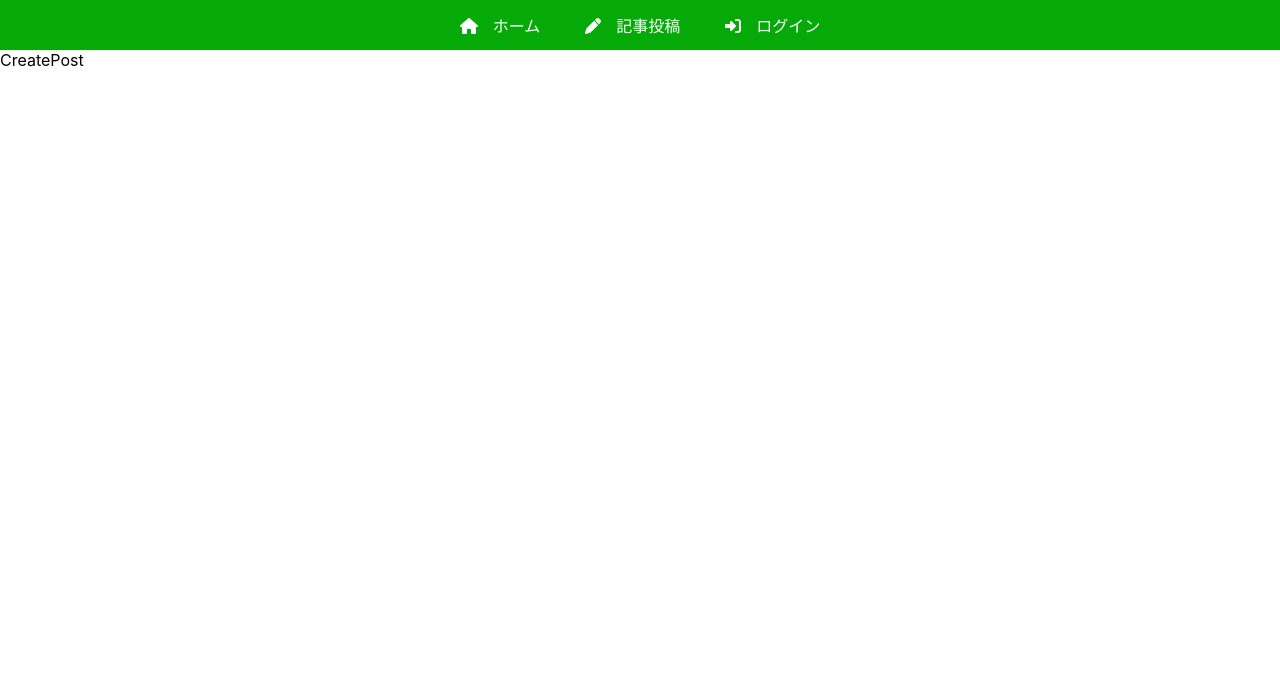
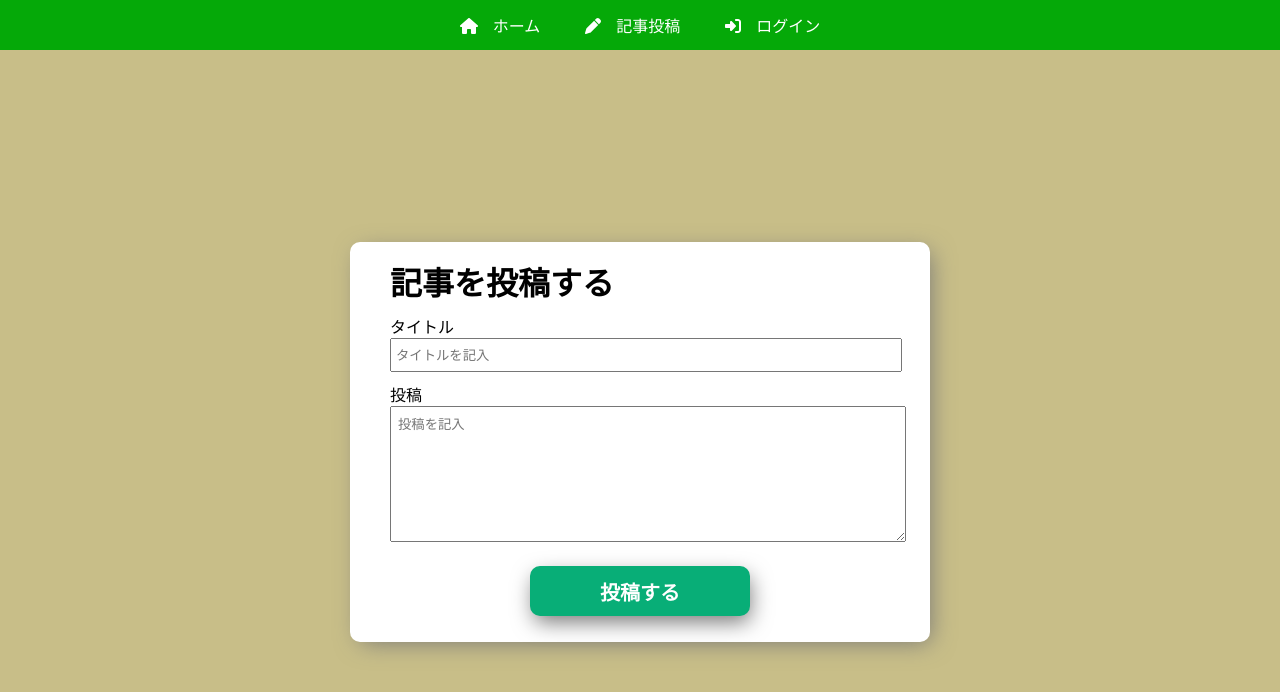
Before and after one commit to RyusukeYashiro/Blog, a React (Create React App) app in the folder blog/: page /createPost in a window 1280 px wide. Shown: the top 692 px of the page. Built offline with nearby package versions, Linux system fonts and the light colour scheme.

Commit message:
投稿機能の実装

```diff
--- a/blog/src/components/CreatePost.js
+++ b/blog/src/components/CreatePost.js
@@ -1,9 +1,58 @@
-import React from 'react'
+import React, { useState } from 'react'
+import "./style/CreatePost.css";
+import {addDoc, collection} from "firebase/firestore"
+import {db} from '../fireBase';
+import {auth} from '../fireBase';
+import { useNavigate } from 'react-router-dom';
 
 const CreatePost = () => {
+  const [title , setTitle] = useState([]);
+  const [postText , setPostText] = useState([]);
+  const navigate = useNavigate();
+
+  //投稿ボタンを押された時の処理。
+  // ここではfireBaseにアクセスしてデータの追加を行う
+  const createPost = async () => {
+    // もしログインしたユーザーがいなければ、掲示板には投稿を行えない。
+    if(!auth.currentUser) {
+      window.alert("No user logged in");
+      navigate('/login');
+      return;
+    }
+    //成功した時の処理
+    try {
+      await addDoc(collection(db , "posts") , {
+        title: title,
+        postText: postText,
+        author : {
+          username: auth.currentUser.displayName,
+          id : auth.currentUser.uid
+      }
+    });
+    navigate('/');
+  }
+  //失敗した時console.logで表示
+  catch(error) {
+    console.error("Error adding document" , error);
+    }};
   return (
-    <div>CreatePost</div>
-  )
+    <div className='createPostPage'>
+      <div className='container'>
+        <h1>記事を投稿する</h1>
+        <div className='inputPost'>
+          <div>タイトル</div>
+          <input type='text' placeholder='タイトルを記入'
+            onChange={(e) => setTitle(e.target.value)}></input>
+        </div>
+        <div className='inputPost'>
+          <div>投稿</div>
+          <textarea placeholder='投稿を記入'
+            onChange={(e) => setPostText(e.target.value)}></textarea>
+        </div>
+        <button className='postButton' onClick={createPost}>投稿する</button>
+      </div>
+    </div>
+  );
 }
 
-export default CreatePost
+export default CreatePost;
--- a/blog/src/components/Login.js
+++ b/blog/src/components/Login.js
@@ -15,11 +15,11 @@
   };
 
   return (
-   <div class="login-page">
+  <div class="login-page">
     <h1 class="">Login</h1>
     <div>!ログインではgoogleを使います!</div>
     <button onClick={loginwithGoogle}>Login</button>
-   </div>
+  </div>
   );
 }
 
--- /dev/null
+++ b/blog/src/components/style/CreatePost.css
@@ -0,0 +1,57 @@
+.createPostPage {
+    display: flex;
+    align-items: center;
+    justify-content: center;
+    height: 98vh;
+}
+
+.container {
+    background-color: white;
+    display: flex;
+    flex-direction: column;
+    justify-content: center;
+    gap: 10px;
+    padding: 0px 40px;
+    height: 400px;
+    width: 500px;
+    box-shadow: 5px 5px 25px -5px #777777;
+    border-radius: 10px;
+}
+
+.container h1 {
+    margin: 0px;
+}
+
+.container input{
+    width: 100%;
+    height: 30px;
+    outline: none;
+    padding: 0px 4px;
+}
+
+.container textarea {
+    width: 100%;
+    height: 120px;
+    outline: none;
+    padding: 7px;
+}
+
+.postButton {
+    background-color: rgb(8, 174, 119);
+    border-radius: 10px;
+    width: 220px;
+    height: 50px;
+    color: white;
+    font-weight: bold;
+    font-size: 20px;
+    border: none;
+    box-shadow: 2px 8px 21px -2px #777;
+    /* transition: 0.3ms; */
+    /* cursor: pointer; */
+    margin: 10px auto;
+}
+
+.postButton:hover{
+    transform: translateY(5px);
+    box-shadow: none;
+}
--- a/blog/src/index.css
+++ b/blog/src/index.css
@@ -5,6 +5,7 @@
     sans-serif;
   -webkit-font-smoothing: antialiased;
   -moz-osx-font-smoothing: grayscale;
+  background-color: rgb(200, 190, 136);
 }
 
 code {
```
